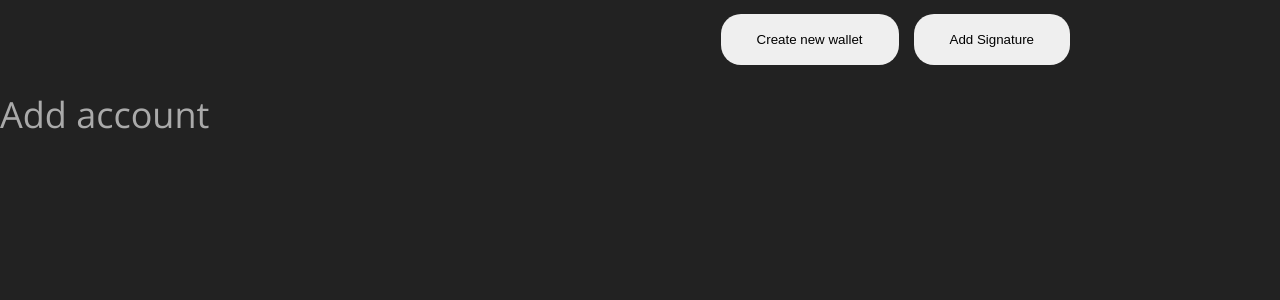
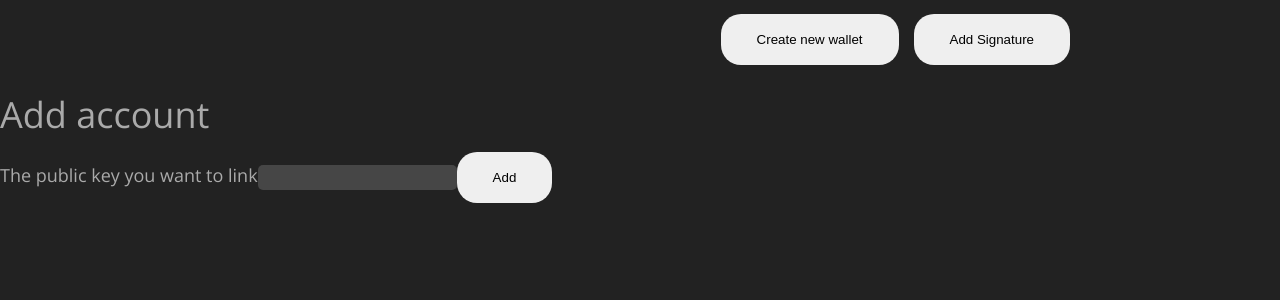
Before and after one commit to naps62/stauth, a Next.js app in the folder packages/web/: page /add-account in a window 1280 px wide. Shown: the top 300 px of the page. Built offline with nearby package versions, Linux system fonts and the light colour scheme; what starknet would draw is missing.

Commit message:
Add form to input key

```diff
--- a/packages/web/src/hooks/useFirestore.tsx
+++ b/packages/web/src/hooks/useFirestore.tsx
@@ -26,14 +26,13 @@ export default function useFirestore() {
     }
   }
 
-  async function update(targetKey: string) {
-    const target = doc(firestore, "users", targetKey);
-
-    const { keyPub } = generateKeys();
+  async function update(firstKey: string, secondKey?: string) {
+    const targetDoc = doc(firestore, "users", firstKey);
+    const associatedKey = secondKey || generateKeys().keyPub;
 
     try {
-      await updateDoc(target, {
-        key: keyPub,
+      await updateDoc(targetDoc, {
+        key: associatedKey,
       });
     } catch (e) {
       console.error("Error updating document: ", e);
--- a/packages/web/src/pages/add-account.tsx
+++ b/packages/web/src/pages/add-account.tsx
@@ -3,27 +3,49 @@ import React, { FC, useEffect, useState } from "react";
 import useFirestore from "~/hooks/useFirestore";
 
 const AddAccount: FC<{ publicKey: string } & NextPage> = ({ publicKey }) => {
-  const [updating, setUpdating] = useState(false);
+  const [state, setState] = useState<"idle" | "loading" | "done">("idle");
 
   const { update } = useFirestore();
 
-  async function updateFromURL() {
-    setUpdating(true);
+  async function updateDoc(firstKey: string, secondKey?: string) {
+    setState("loading");
 
-    await update(publicKey);
+    await update(firstKey, secondKey);
 
-    setUpdating(false);
+    setState("done");
+  }
+
+  async function handleFormSubmit(event: React.FormEvent<HTMLFormElement>) {
+    event.preventDefault();
+
+    const firstKey = localStorage.getItem("publicKey") as string;
+    const secondKey = event.currentTarget["key"]?.value;
+
+    await updateDoc(firstKey, secondKey);
   }
 
   useEffect(() => {
     if (publicKey) {
-      updateFromURL();
+      updateDoc(publicKey);
     }
   }, []);
 
   return (
     <div>
       <h1>Add account</h1>
+      {state === "loading" && (
+        <p>Linking you to {publicKey.substring(0, 10)}...</p>
+      )}
+      {state === "done" && <p>You're all set!</p>}
+      {state === "idle" && (
+        <form onSubmit={handleFormSubmit}>
+          <label>
+            The public key you want to link
+            <input type="text" name="key" />
+          </label>
+          <button type="submit">Add</button>
+        </form>
+      )}
     </div>
   );
 };
```
